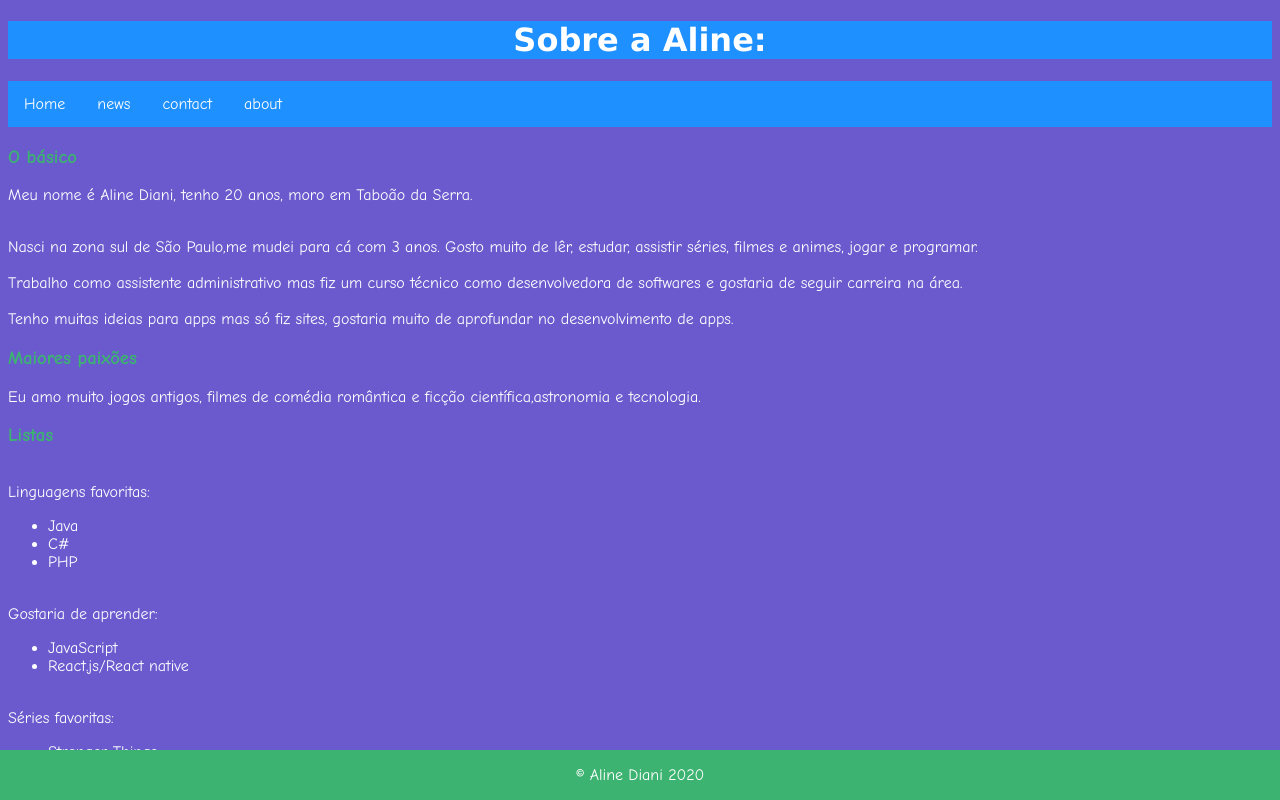
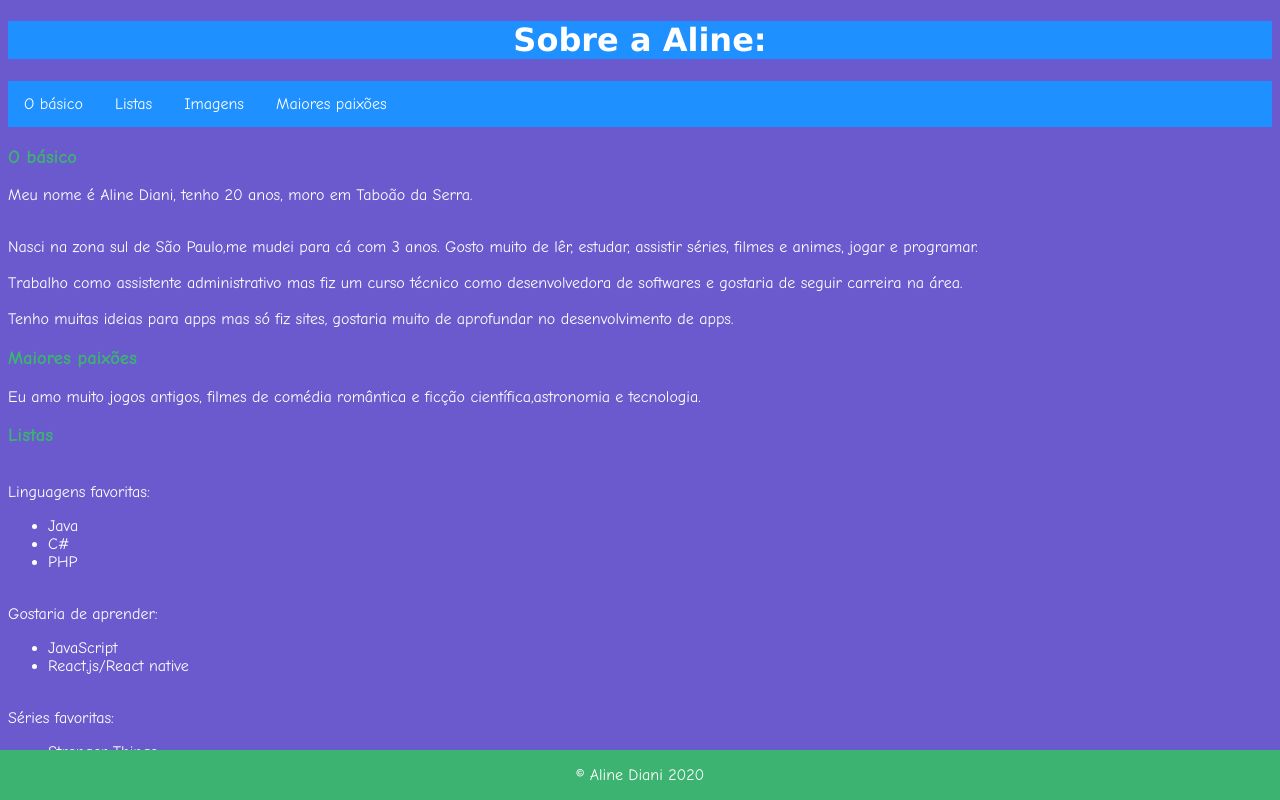
Before and after one commit to alinediani/minha_pagina, a plain HTML site: page index.html in a window 1280 px wide. Shown: the top 800 px of the page. Drawn offline with Linux system fonts and the light colour scheme.

Commit message:
Update index.html

```diff
--- a/index.html
+++ b/index.html
@@ -12,16 +12,16 @@
     <div class="navbar">
         <ul>
             <li>
-                <a class="active" href="#home">Home</a>
+                <a class="active" href="#home">O básico</a>
             </li>
             <li>
-                <a class="active" href="#news"> news</a>
+                <a class="active" href="#news">Listas</a>
             </li>
             <li>
-                <a class="active" href="#contact"> contact</a>
+                <a class="active" href="#contact">Imagens</a>
             </li>
             <li>
-                <a class="active" href="#about"> about</a>
+                <a class="active" href="#about">Maiores paixões</a>
             </li>
         </ul>
     </div>
```
